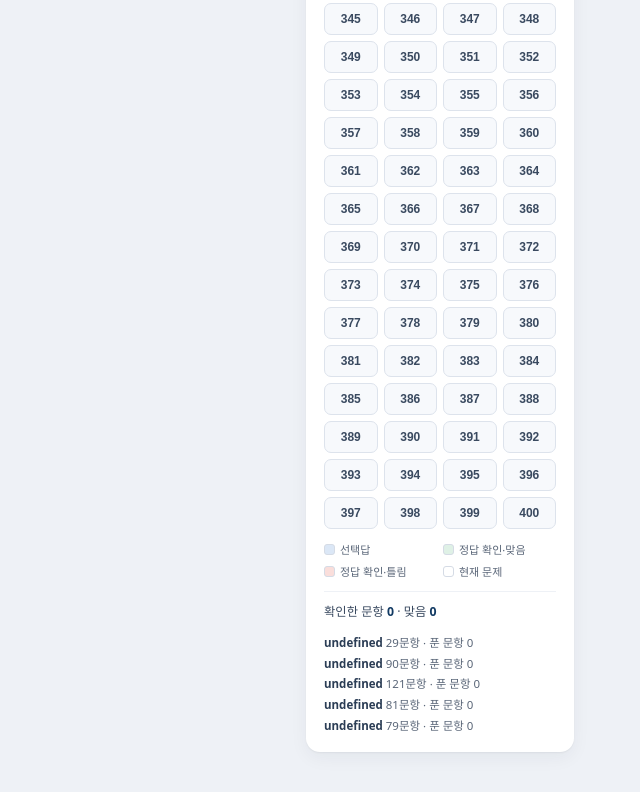
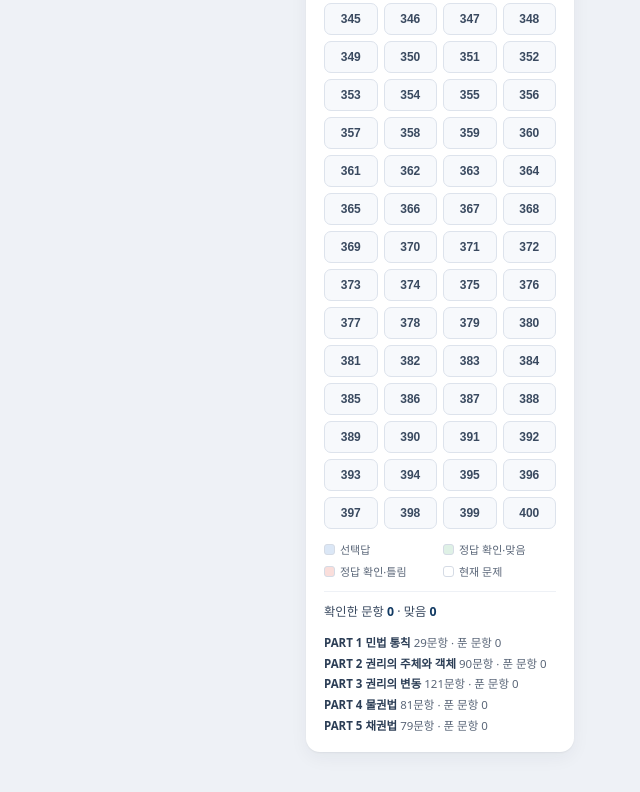
Before and after one commit to sinsh3379-cell/sinsh3379-cell.github.io, a plain HTML site: page minbeop.html in a window 1280 px wide. Shown: the part 3419-4211 px from the top of the page, without its empty margins (640-1280 px from the left). Drawn offline with Linux system fonts and the light colour scheme.

Commit message:
민법 CBT 사이드바 PART 이름 표시 수정

```diff
--- a/minbeop.html
+++ b/minbeop.html
@@ -188,7 +188,7 @@ const DATA = [{"id":"r20-001","round":20,"num":1,"law":"PART 1 민법 통칙","u
 const BADGE='①②③④⑤⑥⑦⑧⑨⑩';
 const LS='jutaek_minbeop_cbt_v1';
 const LAWS=["전체", "PART 1 민법 통칙", "PART 2 권리의 주체와 객체", "PART 3 권리의 변동", "PART 4 물권법", "PART 5 채권법"];
-const LAWLABEL={'전체':'전체 400문항'};
+const LAWLABEL={"전체": "전체 400문항", "PART 1 민법 통칙": "PART 1 민법 통칙", "PART 2 권리의 주체와 객체": "PART 2 권리의 주체와 객체", "PART 3 권리의 변동": "PART 3 권리의 변동", "PART 4 물권법": "PART 4 물권법", "PART 5 채권법": "PART 5 채권법"};
 let state = load() || {answers:{}, graded:{}, law:'전체', unit:null, idx:0};
 let list = [];      // 현재 단원 문항
 let cur = 0;
```
